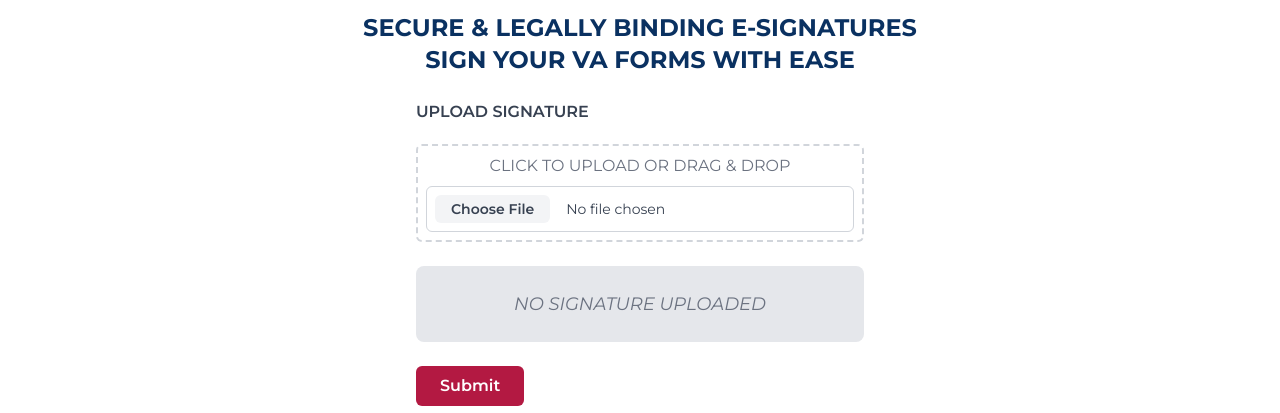
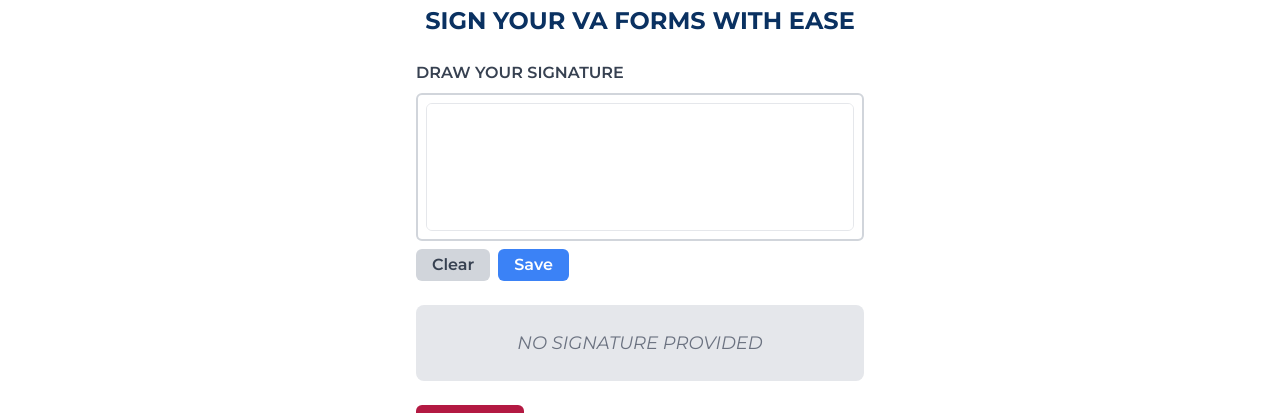
Before and after one commit to HprogrammerArif/Ronvergara_veteran, a React (Vite) app: page /e_signature in a window 1280 px wide. Shown: the part 271-684 px from the top of the page. Built offline with nearby package versions, Linux system fonts and the light colour scheme; no server answers.

Commit message:
e-signature

```diff
--- a/package.json
+++ b/package.json
@@ -24,6 +24,7 @@
     "react-router-dom": "^6.27.0",
     "react-toastify": "^11.0.5",
     "recharts": "^2.15.2",
+    "signature_pad": "^5.0.7",
     "sort-by": "^1.2.0"
   },
   "devDependencies": {
--- a/src/Pages/BodyClaims/Migraine/ESignature.jsx
+++ b/src/Pages/BodyClaims/Migraine/ESignature.jsx
@@ -1,9 +1,128 @@
-import React, { useState, useEffect } from "react";
+// import React, { useState, useEffect } from "react";
+// import { useForm } from "react-hook-form";
+// import { useNavigate } from "react-router-dom";
+
+// const ESignature = () => {
+//   const [signatureImage, setSignatureImage] = useState(null);
+//   const navigate = useNavigate();
+
+//   const {
+//     register,
+//     handleSubmit,
+//     setValue,
+//     formState: { errors },
+//   } = useForm({
+//     defaultValues: {
+//       signature: null,
+//     },
+//   });
+
+//   // Load from localStorage on mount
+//   useEffect(() => {
+//     const storedSignature = localStorage.getItem("signatureImage");
+//     if (storedSignature) {
+//       setSignatureImage(storedSignature);
+//     }
+//   }, []);
+
+//   // Convert file to base64
+//   const toBase64 = (file) =>
+//     new Promise((resolve, reject) => {
+//       const reader = new FileReader();
+//       reader.readAsDataURL(file);
+//       reader.onload = () => resolve(reader.result);
+//       reader.onerror = (err) => reject(err);
+//     });
+
+//   // Handle file input change
+//   const handleFileUpload = async (e) => {
+//     const file = e.target.files[0];
+//     if (file) {
+//       try {
+//         const base64 = await toBase64(file);
+//         setSignatureImage(base64);
+//         localStorage.setItem("signatureImage", base64);
+//         setValue("signature", file, { shouldValidate: true });
+//       } catch (err) {
+//         console.error("Base64 conversion error:", err);
+//       }
+//     }
+//   };
+
+//   // Form submission
+//   const onSubmit = (data) => {
+//     console.log("Form submitted with e-signature:", data);
+//     navigate("/submission");
+//   };
+
+//   return (
+//     <div className="flex flex-col items-center justify-center min-h-screen p-4 max-w-4xl mx-auto">
+//       <h2 className="text-2xl font-bold text-[#0A3161] mb-6 text-center">
+//         SECURE & LEGALLY BINDING E-SIGNATURES <br /> SIGN YOUR VA FORMS WITH EASE
+//       </h2>
+
+//       <form onSubmit={handleSubmit(onSubmit)} className="w-full max-w-md">
+//         {/* Upload Field */}
+//         <div className="mb-6">
+//           <label className="block text-gray-700 font-semibold mb-5">
+//             UPLOAD SIGNATURE
+//           </label>
+//           <div className="border-2 border-dashed border-gray-300 rounded-md p-2 text-center bg-white cursor-pointer">
+//             <p className="text-gray-500 mb-2">
+//               {signatureImage ? "Signature Uploaded" : "CLICK TO UPLOAD OR DRAG & DROP"}
+//             </p>
+//             <input
+//               type="file"
+//               accept="image/*"
+//               onChange={handleFileUpload}
+//               className="mt-1 block w-full p-2 border border-gray-300 rounded-md focus:outline-none focus:ring-2 focus:ring-blue-500 text-sm text-gray-700 file:mr-4 file:py-1 file:px-4 file:rounded-md file:border-0 file:text-sm file:font-semibold file:bg-gray-100 file:text-gray-700 hover:file:bg-gray-200"
+//               {...register("signature", {
+//                 required: "Please upload a signature image",
+//               })}
+//             />
+//             {errors.signature && (
+//               <p className="text-red-500 text-sm mt-1">
+//                 {errors.signature.message}
+//               </p>
+//             )}
+//           </div>
+//         </div>
+
+//         {/* Preview Area */}
+//         <div className="w-full bg-gray-200 rounded-lg p-6 mb-6 flex items-center justify-center">
+//           {signatureImage ? (
+//             <img
+//               src={signatureImage}
+//               alt="Signature"
+//               className="max-w-full max-h-32 object-contain"
+//             />
+//           ) : (
+//             <p className="text-gray-500 text-lg italic">No signature uploaded</p>
+//           )}
+//         </div>
+
+//         {/* Submit */}
+//         <button
+//           type="submit"
+//           className="bg-[#B31942] text-white font-semibold py-2 px-6 rounded-md hover:bg-[#a01638] transition-colors"
+//         >
+//           Submit
+//         </button>
+//       </form>
+//     </div>
+//   );
+// };
+
+// export default ESignature;
+import React, { useState, useEffect, useRef } from "react";
 import { useForm } from "react-hook-form";
 import { useNavigate } from "react-router-dom";
+import SignaturePad from "signature_pad";
 
 const ESignature = () => {
   const [signatureImage, setSignatureImage] = useState(null);
+  const canvasRef = useRef(null);
+  const signaturePadRef = useRef(null);
   const navigate = useNavigate();
 
   const {
@@ -17,36 +136,55 @@
     },
   });
 
-  // Load from localStorage on mount
+  // Initialize SignaturePad and load from localStorage
   useEffect(() => {
+    const canvas = canvasRef.current;
+    signaturePadRef.current = new SignaturePad(canvas, {
+      backgroundColor: "rgb(255, 255, 255)",
+    });
+
+    // Resize canvas for better resolution
+    const resizeCanvas = () => {
+      const ratio = Math.max(window.devicePixelRatio || 1, 1);
+      canvas.width = canvas.offsetWidth * ratio;
+      canvas.height = canvas.offsetHeight * ratio;
+      canvas.getContext("2d").scale(ratio, ratio);
+      signaturePadRef.current.clear(); // Clear to avoid artifacts
+    };
+    resizeCanvas();
+    window.addEventListener("resize", resizeCanvas);
+
+    // Load stored signature
     const storedSignature = localStorage.getItem("signatureImage");
     if (storedSignature) {
       setSignatureImage(storedSignature);
+      signaturePadRef.current.fromDataURL(storedSignature);
+      setValue("signature", storedSignature, { shouldValidate: true });
     }
-  }, []);
 
-  // Convert file to base64
-  const toBase64 = (file) =>
-    new Promise((resolve, reject) => {
-      const reader = new FileReader();
-      reader.readAsDataURL(file);
-      reader.onload = () => resolve(reader.result);
-      reader.onerror = (err) => reject(err);
-    });
+    return () => {
+      window.removeEventListener("resize", resizeCanvas);
+    };
+  }, [setValue]);
 
-  // Handle file input change
-  const handleFileUpload = async (e) => {
-    const file = e.target.files[0];
-    if (file) {
-      try {
-        const base64 = await toBase64(file);
-        setSignatureImage(base64);
-        localStorage.setItem("signatureImage", base64);
-        setValue("signature", file, { shouldValidate: true });
-      } catch (err) {
-        console.error("Base64 conversion error:", err);
-      }
+  // Clear the canvas
+  const clearCanvas = () => {
+    signaturePadRef.current.clear();
+    setSignatureImage(null);
+    setValue("signature", null, { shouldValidate: true });
+    localStorage.removeItem("signatureImage");
+  };
+
+  // Save the signature
+  const saveSignature = () => {
+    if (signaturePadRef.current.isEmpty()) {
+      setValue("signature", null, { shouldValidate: true });
+      return;
     }
+    const signature = signaturePadRef.current.toDataURL("image/png");
+    setSignatureImage(signature);
+    localStorage.setItem("signatureImage", signature);
+    setValue("signature", signature, { shouldValidate: true });
   };
 
   // Form submission
@@ -62,29 +200,43 @@
       </h2>
 
       <form onSubmit={handleSubmit(onSubmit)} className="w-full max-w-md">
-        {/* Upload Field */}
+        {/* Signature Canvas */}
         <div className="mb-6">
-          <label className="block text-gray-700 font-semibold mb-5">
-            UPLOAD SIGNATURE
+          <label className="block text-gray-700 font-semibold mb-2">
+            DRAW YOUR SIGNATURE
           </label>
-          <div className="border-2 border-dashed border-gray-300 rounded-md p-2 text-center bg-white cursor-pointer">
-            <p className="text-gray-500 mb-2">
-              {signatureImage ? "Signature Uploaded" : "CLICK TO UPLOAD OR DRAG & DROP"}
-            </p>
-            <input
-              type="file"
-              accept="image/*"
-              onChange={handleFileUpload}
-              className="mt-1 block w-full p-2 border border-gray-300 rounded-md focus:outline-none focus:ring-2 focus:ring-blue-500 text-sm text-gray-700 file:mr-4 file:py-1 file:px-4 file:rounded-md file:border-0 file:text-sm file:font-semibold file:bg-gray-100 file:text-gray-700 hover:file:bg-gray-200"
-              {...register("signature", {
-                required: "Please upload a signature image",
-              })}
+          <div className="border-2 border-gray-300 rounded-md p-2 bg-white">
+            <canvas
+              ref={canvasRef}
+              className="w-full h-32 border border-gray-200 rounded-md"
             />
             {errors.signature && (
               <p className="text-red-500 text-sm mt-1">
                 {errors.signature.message}
               </p>
             )}
+            <input
+              type="hidden"
+              {...register("signature", {
+                required: "Please provide a signature",
+              })}
+            />
+          </div>
+          <div className="mt-2 flex gap-2">
+            <button
+              type="button"
+              onClick={clearCanvas}
+              className="bg-gray-300 text-gray-700 font-semibold py-1 px-4 rounded-md hover:bg-gray-400 transition-colors"
+            >
+              Clear
+            </button>
+            <button
+              type="button"
+              onClick={saveSignature}
+              className="bg-blue-500 text-white font-semibold py-1 px-4 rounded-md hover:bg-blue-600 transition-colors"
+            >
+              Save
+            </button>
           </div>
         </div>
 
@@ -97,7 +249,7 @@
               className="max-w-full max-h-32 object-contain"
             />
           ) : (
-            <p className="text-gray-500 text-lg italic">No signature uploaded</p>
+            <p className="text-gray-500 text-lg italic">No signature provided</p>
           )}
         </div>
 
--- a/src/Pages/BodyClaims/Migraine/EvidenceForm.jsx
+++ b/src/Pages/BodyClaims/Migraine/EvidenceForm.jsx
@@ -164,7 +164,7 @@
 // export default EvidenceForm;
 
 
-import React from "react";
+
 import { useForm } from "react-hook-form";
 import { useNavigate } from "react-router-dom";
 
@@ -247,7 +247,7 @@
         </div>
 
         {/* File Upload Section */}
-        {hasEvidence === "NO" && (
+        {hasEvidence === "YES" && (
           <div className="mb-6">
             <label className="block text-gray-700 font-semibold mb-2">
               UPLOAD FILE
```
Also changed, not shown: src/Pages/BodyClaims/Migraine/AiNarativeGen.jsx (+34 -30 lines), src/Pages/FinalSubmissio/Final_Sub.jsx (+78 -34 lines), 1 other file (tests, documents, lock files or other folders).
